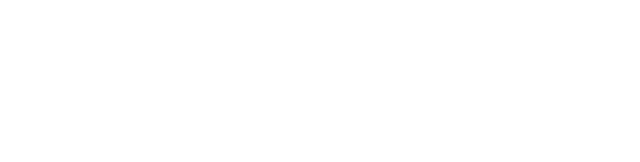
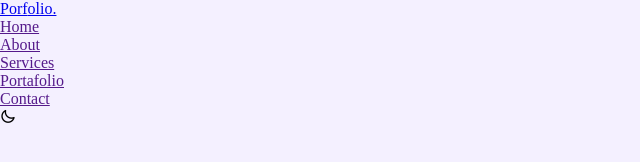
Before and after one commit to Owen316/Portafolio-website-true-coder, a plain HTML site: page index.html in a window 1280 px wide. Shown: the whole page, without its empty margins (0-640 px from the left). Drawn offline with nearby package versions, Linux system fonts and the light colour scheme.

Commit message:
Se creo la estructura del navbar Se creo archivo css Se crearon algunas variables css para color

```diff
--- /dev/null
+++ b/css/style.css
@@ -0,0 +1,32 @@
+/* ----------------Website Theme---------------- */
+:root{
+    --hue-1: 257;
+    --hue-2: 47;
+    --bg-color: hsl(var(--hue-1), 100%, 97%);
+    --main-color-1: hsl(var(--hue-1), 100%, 60%);
+    --main-color-dark-1: hsl(var(--hue-1), 69%, 50%);
+    --main-color-2: hsl(var(--hue-2), 100%, 61%);
+    --main-color-dark-2: hsl(var(--hue-2), 82%, 55%);
+    --bg-color-1: hsl(var(--hue-1), 100%, 97%);
+    --bg-color-2: #fff;
+    --bg-color-3: hsl(var(--hue-1), 100%, 98%);
+    --bg-color-transparent: rgba(255, 255, 255, 0.6);
+    --heading-color: hsl(var(--hue-1), 61%, 24%);
+    --text-color: hsl(var(--hue-1), 17%, 63%);
+}
+
+
+/* ----------------General Styles---------------- */
+
+*,
+*::before,
+*::after {
+    padding: 0;
+    margin: 0;
+    box-sizing: border-box;
+}
+
+body{
+    overflow-x: hidden;
+    background-color: var(--bg-color);
+}
--- a/index.html
+++ b/index.html
@@ -5,8 +5,25 @@
     <meta http-equiv="X-UA-Compatible" content="IE=edge">
     <meta name="viewport" content="width=device-width, initial-scale=1.0">
     <title>Document</title>
+    <!-- ---------CSS Files----------- -->
+    <link rel="stylesheet" href="https://unicons.iconscout.com/release/v4.0.0/css/line.css">
+    <link rel="stylesheet" href="./css/style.css">
 </head>
 <body>
-
+    <header>
+        <nav class="container">
+            <a href="#" class="logo">Porf<span>olio.</span></a>
+            <div class="links">
+                <ul>
+                    <li><a href="" class="nav-link">Home</a></li>
+                    <li><a href="" class="nav-link">About</a></li>
+                    <li><a href="" class="nav-link">Services</a></li>
+                    <li><a href="" class="nav-link">Portafolio</a></li>
+                    <li><a href="" class="nav-link">Contact</a></li>
+                </ul>
+                <i class="uil uil-moon toggle-btn"></i>
+            </div>
+        </nav>
+    </header>
 </body>
 </html>
```
